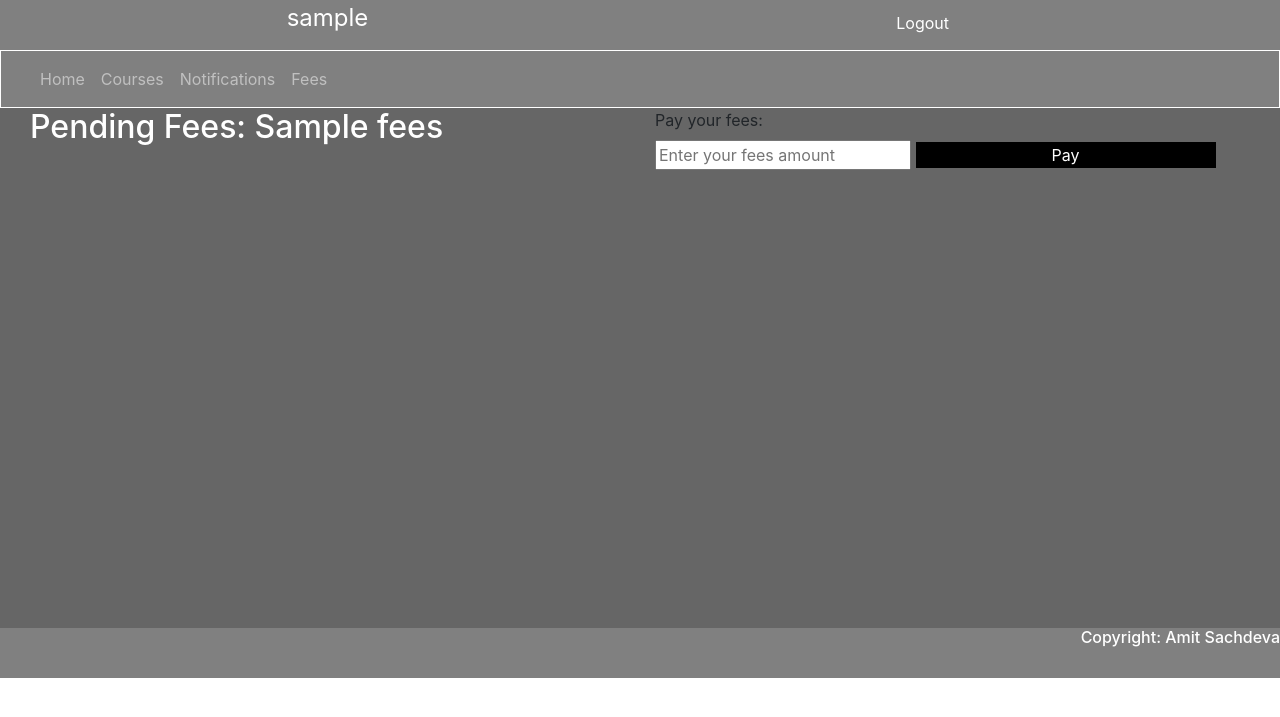
After one commit to amitsachdeva45/UniPortal, a Django app: template code/src/candidate/templates/candidateFees.html in a window 1280 px wide. The commit adds this page. Shown: the top 717 px of the page. Run offline with Django 3.2, Linux system fonts and the light colour scheme; the template is opened without the code that fills it: most values are stand-ins (such as "Sample title", 1, 10 or a date in 2020); some libraries are stand-ins or nearby versions.

Commit message:
Complete with candidate part

```diff
--- a/code/src/candidate/templates/candidateCourse.html
+++ b/code/src/candidate/templates/candidateCourse.html
@@ -4,6 +4,7 @@
     <div class="col-lg-12 col-xs-12 col-sm-12 col-md-12 candidate-home-main">
         <div class="col-lg-6 col-xs-6 col-sm-6 col-md-6 candidate-course-home">
             <h3 style="color:white">SELECTED COURSE</h3>
+            <h4 style="color:yellow">Current GPA: {{totalScores}}</h4>
             <div class="col-lg-12 col-xs-12 col-sm-12 col-md-12" style="border: 1px solid white;">
                 <form action="" method="POST" id = "selectCandidateCourse">
                     {% csrf_token %}
@@ -121,7 +122,9 @@
                         final_html += '<h6><strong>Course Description: </strong>'+json[i]['description']+'</h6>';
                         if(json[i]['status'] == 'complete')
                         {
+                           final_html += '<h6 style="color:yellow"><strong>Scores: </strong>'+ json[i]['scores']+'</h6>';
                            final_html += '<h6 style="color:green"><strong>Status: </strong> Complete</h6>';
+
                         }
                         else
                         {
--- /dev/null
+++ b/code/src/candidate/templates/candidateFees.html
@@ -0,0 +1,17 @@
+{% extends 'candidateLayout.html' %}
+
+{% block content %}
+<div class ="col-lg-12 col-xs-12 col-sm-12 col-md-12  candidate-home-main"  style="overflow-y: auto;">
+    <div class ="col-lg-6 col-xs-6 col-sm-6 col-md-6"  style="float:left">
+        <h2 style="color: white;">Pending Fees: {{fees}}</h2>
+    </div>
+    <div class ="col-lg-6 col-xs-6 col-sm-6 col-md-6"  style="float:left">
+        Pay your fees:
+        <form method="post">
+            {% csrf_token %}
+            <input style="text" name="fees" placeholder="Enter your fees amount">
+            <button type="submit" style="color:white; background-color: black; border:0px;">Pay</button>
+        </form>
+    </div>
+</div>
+{% endblock %}
--- a/code/src/candidate/templates/candidateLayout.html
+++ b/code/src/candidate/templates/candidateLayout.html
@@ -37,14 +37,11 @@
         <li class="nav-item {% ifequal request.path '/candidate/course/' %} active {% endifequal %}">
           <a class="nav-link" href="{% url 'candidate:candidateCourse' %}">Courses</a>
         </li>
-        <li class="nav-item {% ifequal request.path '/candidate/candidateNotification/' %} active {% endifequal %}">
+        <li class="nav-item {% ifequal request.path '/candidate/notification/' %} active {% endifequal %}">
           <a class="nav-link" href="{% url 'candidate:fetchNotification' %}">Notifications</a>
         </li>
         <li class="nav-item {% ifequal request.path '/candidate/fees/' %} active {% endifequal %}">
-          <a class="nav-link" href="#">Fees</a>
-        </li>
-        <li class="nav-item {% ifequal request.path '/candidate/scores/' %} active {% endifequal %}">
-          <a class="nav-link" href="#">Scores</a>
+          <a class="nav-link" href="{% url 'candidate:payfees' %}">Fees</a>
         </li>
       </ul>
     </nav>
--- a/code/src/candidate/urls.py
+++ b/code/src/candidate/urls.py
@@ -1,5 +1,6 @@
 from django.urls import path
-from .views import candidateHome, candidateCourse, candidateFetchCourse, candidateFetchEachSemCourse, selectCourse, fetchNotification
+from .views import candidateHome, candidateCourse, candidateFetchCourse, candidateFetchEachSemCourse, selectCourse, fetchNotification, payfees
+
 from django.conf.urls import url
 
 urlpatterns = [
@@ -8,6 +9,7 @@ urlpatterns = [
     url(r'^fetchCourse/$', candidateFetchCourse, name ="candidateFetchCourse"),
     url(r'^fetchCourseSemester/(?P<id>\d+)/$', candidateFetchEachSemCourse, name ="candidateFetchEachSemCourse"),
     url(r'^selectCourse/$', selectCourse, name ="selectCourse"),
-    url(r'^candidateNotification/$', fetchNotification, name ="fetchNotification")
+    url(r'^notification/$', fetchNotification, name ="fetchNotification"),
+    url(r'^fees/$', payfees, name ="payfees")
     #/(?P<id>\d+)/
 ]
--- a/code/src/university/common_function.py
+++ b/code/src/university/common_function.py
@@ -26,3 +26,9 @@ def get_find_one(collection, data):
     mydb = myclient[settings.DATABASE]
     mycol = mydb[collection]
     return mycol.find_one(data)
+
+def update_one(collection, whereCond, updateCond):
+    myclient = pymongo.MongoClient(settings.CLIENT)
+    mydb = myclient[settings.DATABASE]
+    mycol = mydb[collection]
+    return mycol.update_one(whereCond, updateCond, upsert=False)
```
Also changed, not shown: code/src/candidate/views.py (+41 -3 lines), code/src/frontend/views.py (+8 -2 lines).
